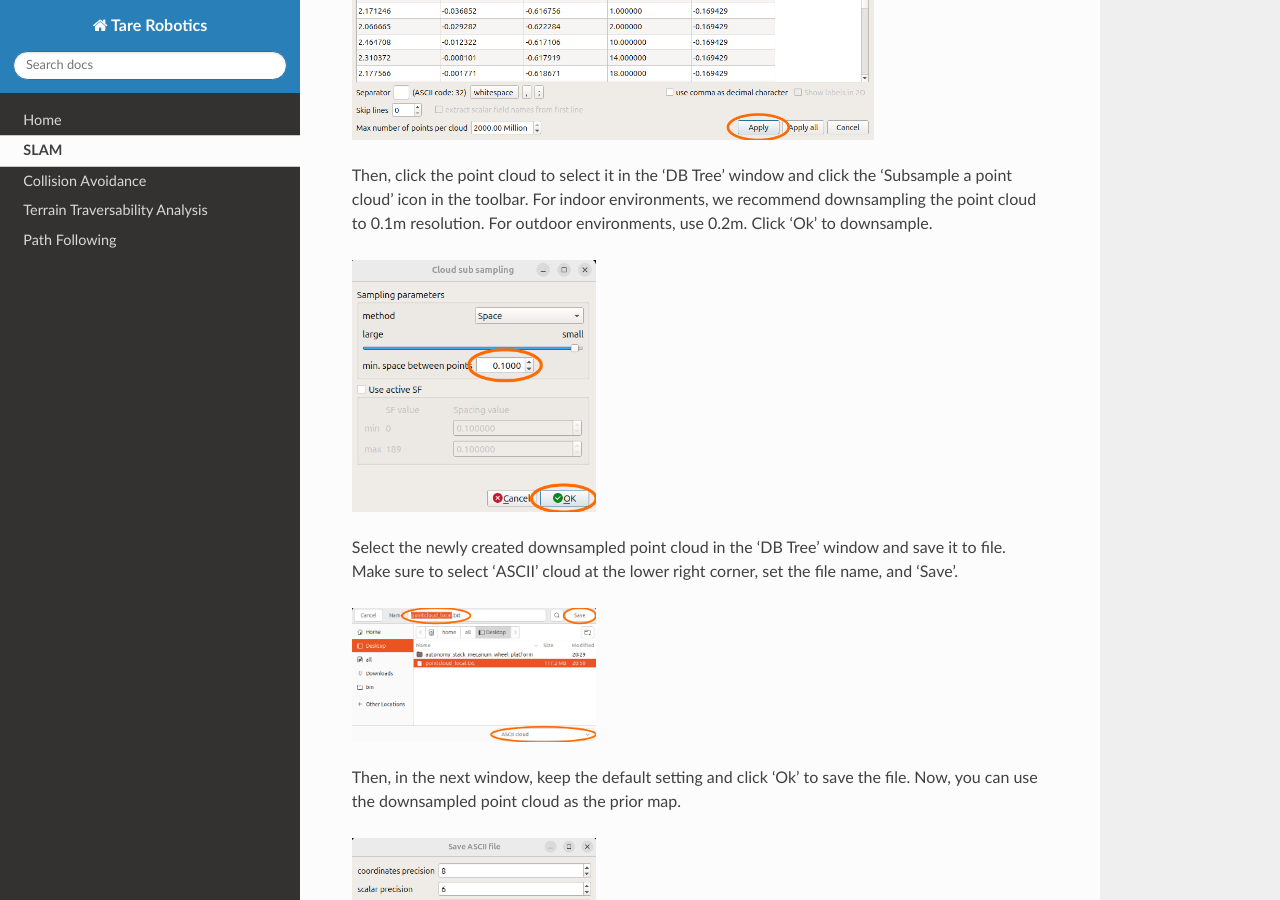
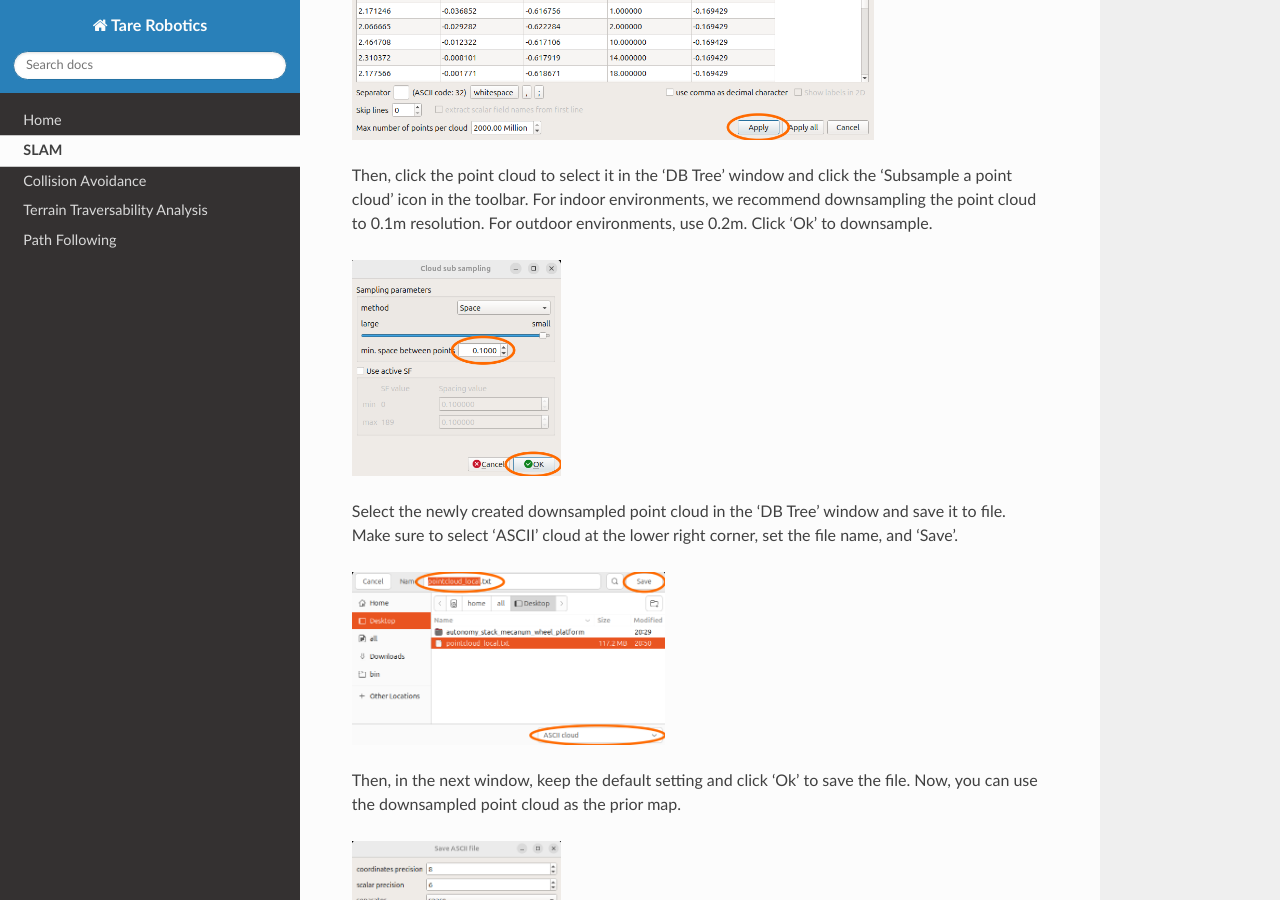
Before and after one commit to caochao39/tarerobotics, a Sphinx documentation site: the page built from docs/source/slam.rst, in a window 1280 px wide and 900 px high, scrolled down 1793 px. Built offline with Sphinx 7.4.7 and the Read the Docs theme 3.1.0, drawn with Linux system fonts in a browser that asks for light colours.

Commit message:
Update slam.rst

```diff
--- a/docs/source/slam.rst
+++ b/docs/source/slam.rst
@@ -21,17 +21,17 @@ If the point cloud file is large, the system will take several seconds to a minu
 Then, click the point cloud to select it in the ‘DB Tree’ window and click the ‘Subsample a point cloud’ icon in the toolbar. For indoor environments, we recommend downsampling the point cloud to 0.1m resolution. For outdoor environments, use 0.2m. Click ‘Ok’ to downsample.
 
 .. image:: images/image8.png
-    :width: 35 %
+    :width: 30 %
 
 Select the newly created downsampled point cloud in the ‘DB Tree’ window and save it to file. Make sure to select ‘ASCII’ cloud at the lower right corner, set the file name, and ‘Save’.
 
 .. image:: images/image14.png
-    :width: 35 %
+    :width: 45 %
 
 Then, in the next window, keep the default setting and click ‘Ok’ to save the file. Now, you can use the downsampled point cloud as the prior map.
 
 .. image:: images/image4.png
-    :width: 35 %
+    :width: 30 %
 
 To check out the save point cloud and trajectory files, also use CloudCompare. Click the ‘EDL’ icon to add artificial shading. Point clouds from indoor environments often contain ceilings. To reveal the inside of the point cloud, click the point cloud to select it in the ‘DB Tree’ window and click the ‘Cross Section’ icon. Use mouse to pull the boundaries of the cross section and remove the ceiling. Now, you can check out the inside of the point cloud and the trajectory.
 
```
